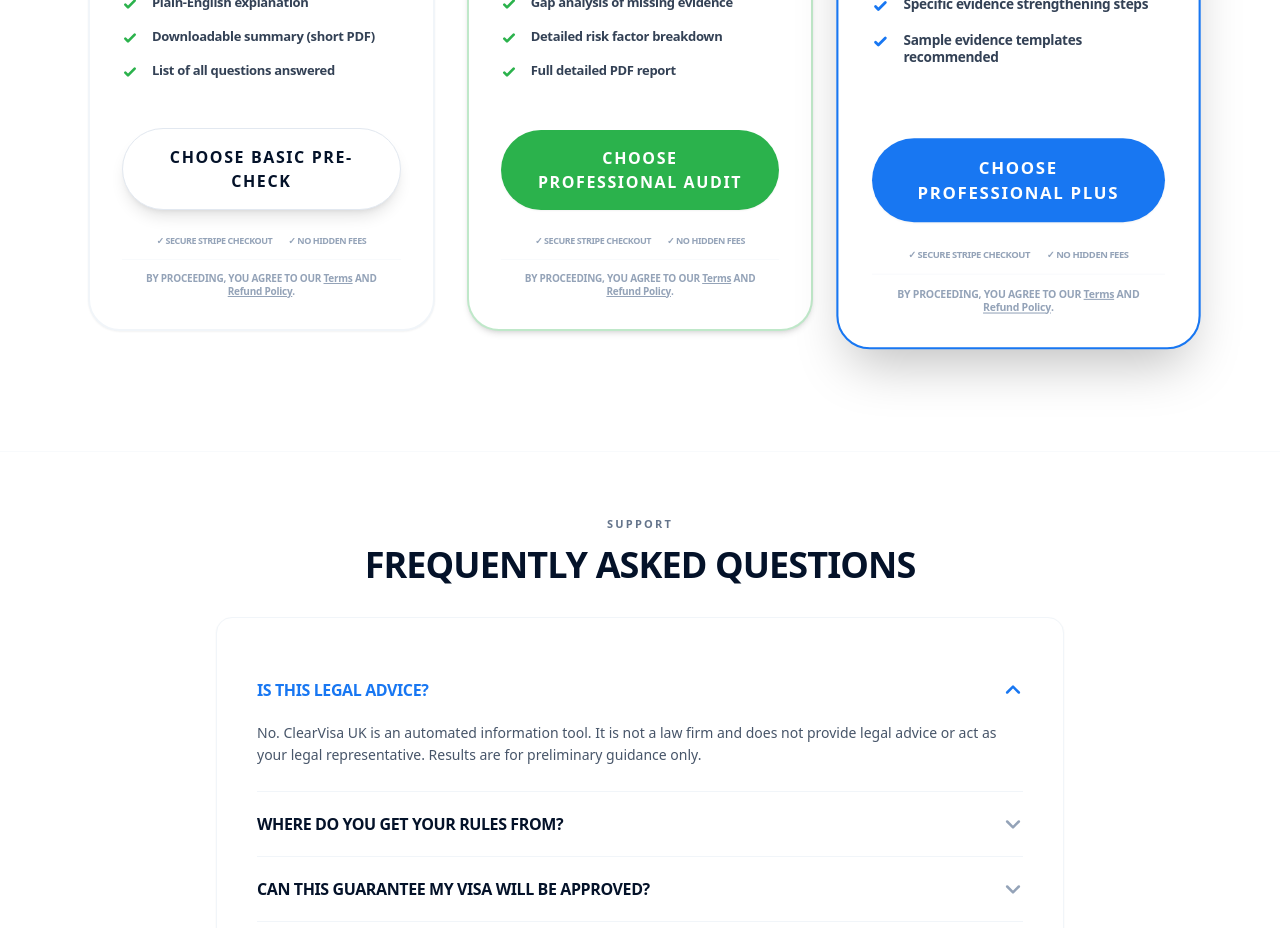
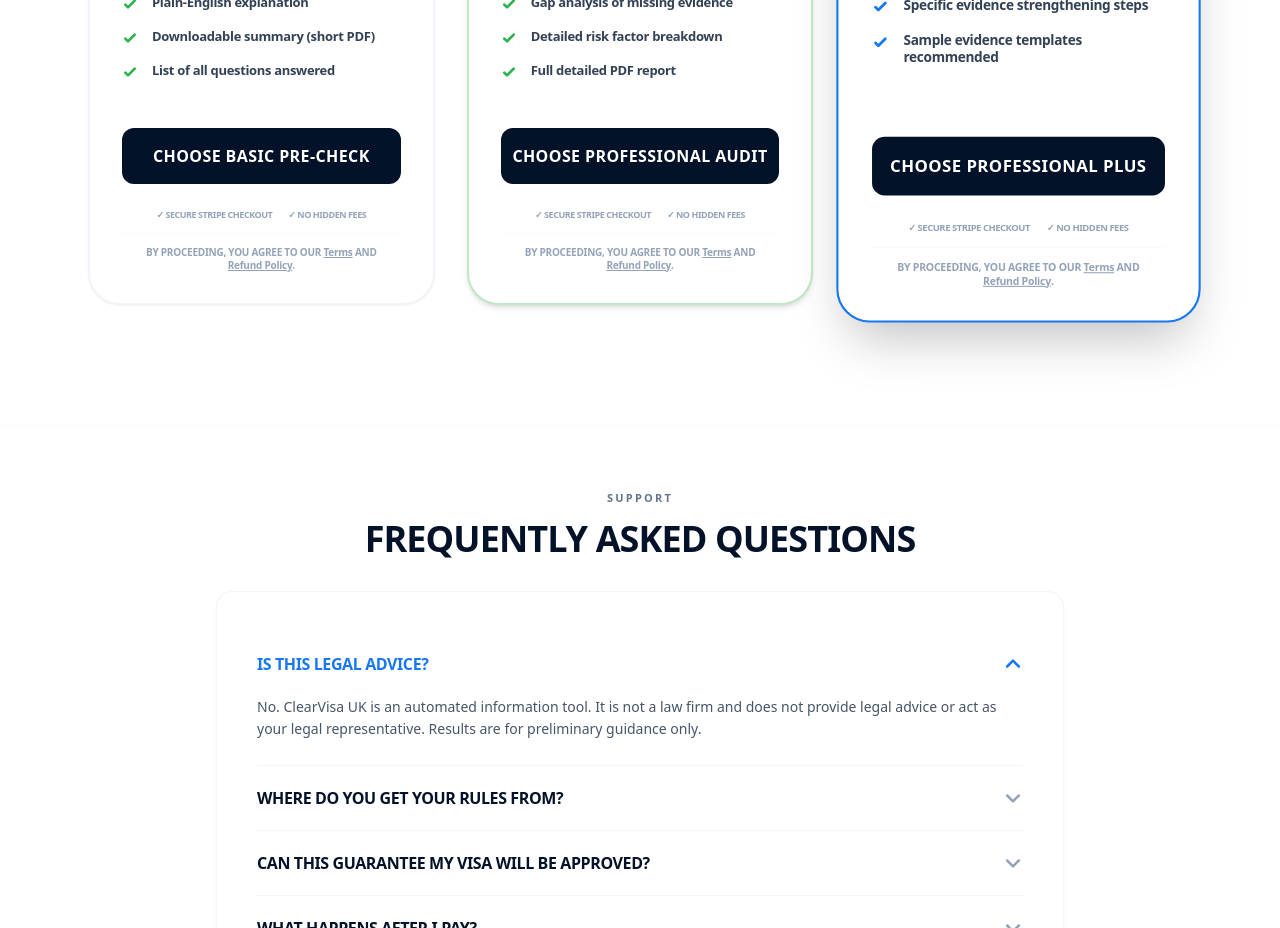
Before and after one commit to chimbz82/ClearVisa-UK, a React (Vite) app: page / in a window 1280 px wide. Shown: the part 4100-5028 px from the top of the page. Built offline with nearby package versions, Linux system fonts and the light colour scheme.

Commit message:
feat(Pricing): Replace Button with native button
Replaced the custom `Button` component with a native `<button>` element in the Pricing component. This simplifies the component by removing an unnecessary abstraction and allowing for direct styling.

```diff
--- a/components/Pricing.tsx
+++ b/components/Pricing.tsx
@@ -1,6 +1,5 @@
 import React from 'react';
 import { useLanguage } from '../context/LanguageContext';
-import Button from './Button';
 import { PLANS } from '../App';
 
 interface PricingProps {
@@ -68,16 +67,13 @@ const Pricing: React.FC<PricingProps> = ({ onStartCheck, onNavigateLegal }) => {
                 </div>
 
                 <div className="mt-auto p-8 pt-0">
-                  <Button
+                  <button
                     onClick={() => onStartCheck(plan.id)}
-                    fullWidth
-                    variant={isProPlus ? 'secondary' : isFull ? 'primary' : 'outline'}
-                    size="lg"
-                    className="py-4 shadow-lg mb-6 uppercase font-black tracking-widest"
+                    className="w-full py-4 bg-navy text-white rounded-xl font-bold uppercase tracking-wide hover:bg-navy/90 transition-colors"
                   >
                     Choose {plan.name}
-                  </Button>
-                  <div className="text-center space-y-3">
+                  </button>
+                  <div className="text-center space-y-3 mt-6">
                     <div className="flex flex-wrap justify-center gap-x-4 gap-y-1">
                        <span className="text-[9px] font-bold text-slate-400 uppercase tracking-tighter">✓ Secure Stripe checkout</span>
                        <span className="text-[9px] font-bold text-slate-400 uppercase tracking-tighter">✓ No hidden fees</span>
```
